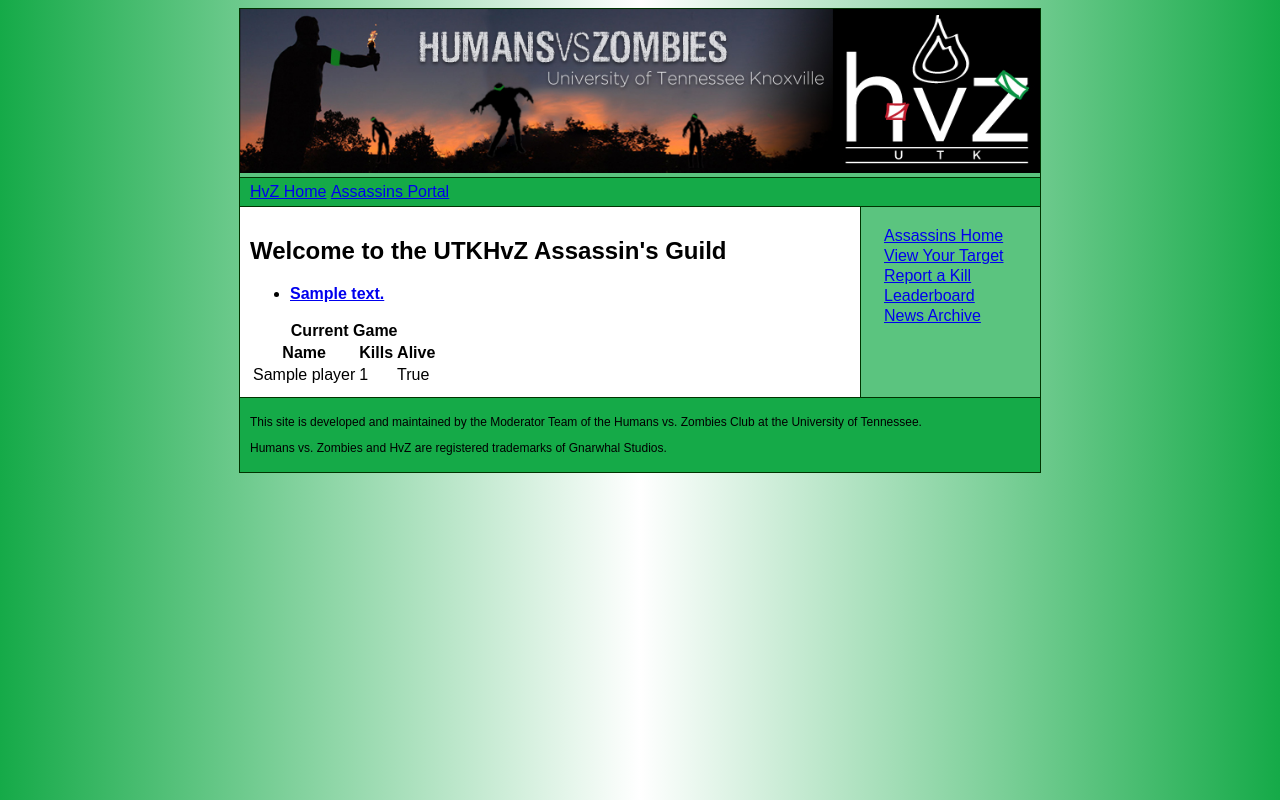
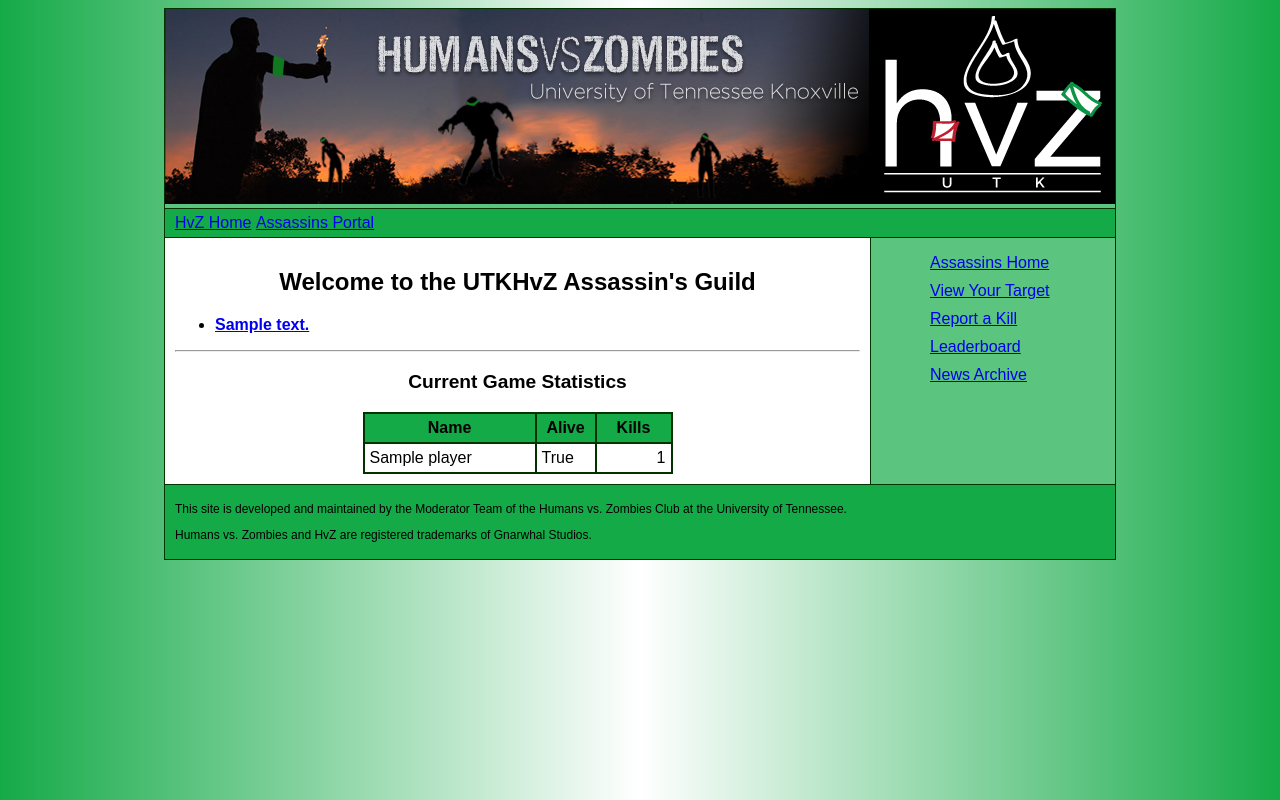
Before and after one commit to Elemnir/ezio, a Django app: page /assassins/ in a window 1280 px wide. Run offline with Django 3.2, Linux system fonts and the light colour scheme; tables that the repository leaves empty hold one stand-in row (values such as "Sample post").

Commit message:
Styled the crap out of the tables

```diff
--- a/static/css/style.css
+++ b/static/css/style.css
@@ -13,8 +13,69 @@ body {
     font-family:Arial,Helvettica,sans-serif;
 }
 
+h2 {
+    text-align:center;
+    font-size:1.5em;
+}
+
+h3 {
+    text-align:center;
+    font-size:1.2em;
+    padding:0;
+}
+
+table {
+    margin-left:auto;
+    margin-right:auto;
+    border-collapse:collapse;
+    border-style:solid;
+    border-width:2px;
+    border-color:#003300;
+}
+
+th {
+    text-align:center;
+    border-style:solid;
+    border-width:2px;
+    border-color:#003300;
+    background:#15aa48;
+    padding:5px;
+    margin:0;
+}
+
+td {
+    border-style:solid;
+    border-width:2px;
+    border-color:#003300;
+    padding:5px;
+    width:48px;
+    margin:0;
+}
+
+td.namecol {
+    text-align:left;
+    width:160px;
+}
+
+td.numcol {
+    text-align:right;
+    width:64px;
+}
+
+td.odd {
+    background:#ffffff
+}
+
+td.even {
+    background:#5bc47f;
+}
+
+hr {
+    color:#003300;
+}
+
 #wrap {
-    width:800px;
+    width:950px;
     padding:0;
     margin:0 auto;
     background:#5bc47f;
@@ -40,11 +101,13 @@ body {
     border-bottom-width:1.5px;
     border-bottom-color:#003300;
 }
+
 #navbar ul {
     margin:0;
     padding:0;
     list-style:none;
 }
+
 #navbar li {
     display:inline;
     margin:0;
@@ -54,7 +117,7 @@ body {
 #content {
     background:#ffffff;
     float:left;
-    width:600px;
+    width:685px;
     margin:0;
     padding:10px;
     border-right-style:solid;
@@ -65,16 +128,18 @@ body {
 #sidebar {
     background:#5bc47f;
     float:right;
-    width:178px;
+    width:240px;
     margin:0;
 }
 #sidebar ul {
-    margin:20px;
-    padding:0;
+    margin-left:15px;
+    margin-right:15px;
     list-style:none;
 }
+
 #sidebar li {
-    margin:2px;
+    margin:0;
+    margin-top:10px;
     padding:0;
 }
 
--- a/templates/assassins/index.html
+++ b/templates/assassins/index.html
@@ -17,26 +17,26 @@
         {% endfor %}
         </ul>
     {% else %}
-        <p>No news, someone's busted the database recently</p>
+        <p>No news, someone's busted the database recently.</p>
     {% endif %}
     </div>
 
+    <hr>
+
     <div id='gamestats'>
     {% if playerlist %}
+        <h3>Current Game Statistics</h3>
         <table>
             <tr>
-                <th colspan=3>Current Game</th>
-            </tr>
-            <tr>
                 <th>Name</th>
+                <th>Alive</th>
                 <th>Kills</th>
-                <th>Alive</th>
             </tr>
             {% for player in playerlist %}
             <tr>
-                <td>{{ player.name }}</td>
-                <td>{{ player.kills }}</td>
-                <td>{{ player.alive }}</td>
+                <td class="namecol {% cycle "odd" "even" %}">{{ player.name }}</td>
+                <td class="{% cycle "odd" "even" %}">{{ player.alive }}</td>
+                <td class="numcol {% cycle "odd" "even" %}">{{ player.kills }}</td>
             </tr>
             {% endfor %}
         </table>
--- a/templates/assassins/leaderboard.html
+++ b/templates/assassins/leaderboard.html
@@ -12,8 +12,8 @@
         </tr>
         {% for player in playerlist %}
         <tr>
-            <td>{{ player.name }}</td>
-            <td>{{ player.kills }}</td>
+            <td class="namecol {% cycle "odd" "even" %}">{{ player.name }}</td>
+            <td class="numcol {% cycle "odd" "even" %}">{{ player.kills }}</td>
         </tr>
         {% endfor %}
     </table>
--- a/templates/base.html
+++ b/templates/base.html
@@ -15,7 +15,7 @@
         <div id="wrap">
             <div id="header">
                 {% block header %}
-                <img src="/static/images/hvzbanner-source.jpg" alt="U.T.K. H.v.Z. Banner" width=800>
+                <img src="/static/images/hvzbanner-source.jpg" alt="U.T.K. H.v.Z. Banner" width=950>
                 {% endblock %}
             </div>
 
```
